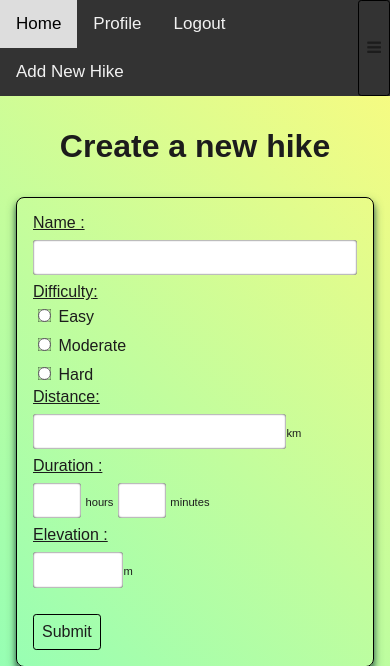
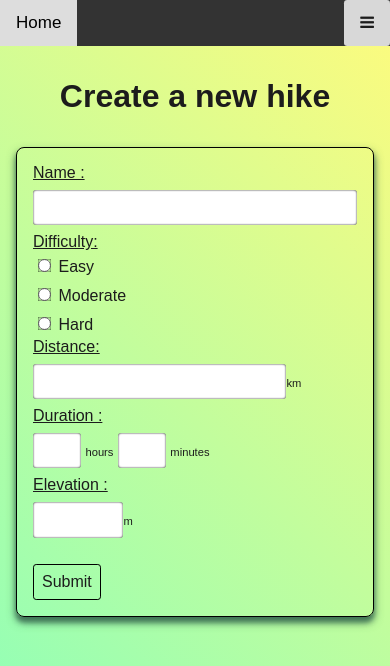
Before and after one commit to JeanChristopheM/hiking-php, a PHP site: page /php/create.php in a window 390 px wide. Shown: the top 666 px of the page. Run offline with PHP 8.4, Linux system fonts and the light colour scheme; the visitor is signed in with stand-in values (Sample User, id 1).

Commit message:
fixed the dev branch

```diff
--- a/php/includes/nav.php
+++ b/php/includes/nav.php
@@ -1,10 +1,17 @@
-<nav class ="topnav">
+<nav class ="topnav" id="topnav">
     <?php if(!isset($_SESSION["user"])): ?>
         <div>
         <a href="/index.php">Home</a>
         <a href="/php/login.php">Login</a>
-            <a href="/php/subscription.php">Sign Up</a>
+        <a href="/php/subscription.php">Subscription</a>
         </div>
+        <button class="icon" onclick="toggle()"><i class="fa fa-bars"></i></button>
+        <script>
+        function toggle() {
+        const nav = document.getElementById("topnav");
+        nav.className === "topnav" ? nav.className += " responsive" : nav.className = "topnav";
+        }
+        </script>
     <?php else: ?>
         <div>
         <a href="/index.php">Home</a>
@@ -20,5 +27,7 @@
         nav.className === "topnav" ? nav.className += " responsive" : nav.className = "topnav";
         }
         </script>
+
     <?php endif; ?>
+
 </nav>
--- a/style/_navbar.scss
+++ b/style/_navbar.scss
@@ -1,26 +1,78 @@
+#newhikebutton {
+    position: absolute;
+    right: 0;
+    top: 0;
+    @media screen and (max-width: 768px) {
+        position: relative;
+    }
+}
+
 .topnav {
     overflow: hidden;
     background-color: #333;
     display: flex;
     justify-content: space-between;
-}
+    position: relative;
 
-.topnav a {
+    a {
         float: left;
+        display: block;
         color: #f2f2f2;
         text-align: center;
-    padding: 14px 16px;
+        padding: 13px 16px;
         text-decoration: none;
         font-size: 17px;
-    list-style-type: none;
-}
+        cursor: pointer;
 
-.topnav a {
-    padding: 14px 16px;
-    cursor: pointer;
-}
-
-.topnav a:hover {
+        &:hover {
             background-color: #ddd;
             color: black;
         }
+        &.active {
+            background-color: #ddd;
+            color: black;
+        }
+    }
+
+    button {
+        display: none;
+    }
+}
+.container {
+    padding: 0px 10px;
+}
+@media screen and (max-width: 768px) {
+    .topnav a:not(:first-child) {
+        display: none;
+    }
+    .topnav button.icon {
+        background: #d8d8d8;
+        float: right;
+        display: block;
+        padding: 13px 16px;
+        border: 0;
+        outline: none;
+        cursor: pointer;
+    }
+    button.icon:focus,
+    button.icon:hover {
+        border: 0;
+        outline: none;
+        background: #b3b3b3;
+    }
+
+    .topnav.responsive {
+        position: relative;
+
+        a {
+            float: none;
+            display: block;
+            text-align: left;
+        }
+        .icon {
+            position: absolute;
+            right: 0;
+            top: 0;
+        }
+    }
+}
--- a/style/main.css
+++ b/style/main.css
@@ -37,6 +37,18 @@ textarea {
   white-space: revert;
 }
 
+#newhikebutton {
+  position: absolute;
+  right: 0;
+  top: 0;
+}
+
+@media screen and (max-width: 768px) {
+  #newhikebutton {
+    position: relative;
+  }
+}
+
 .topnav {
   overflow: hidden;
   background-color: #333;
@@ -46,26 +58,70 @@ textarea {
   -webkit-box-pack: justify;
       -ms-flex-pack: justify;
           justify-content: space-between;
+  position: relative;
 }
 
 .topnav a {
   float: left;
+  display: block;
   color: #f2f2f2;
   text-align: center;
-  padding: 14px 16px;
+  padding: 13px 16px;
   text-decoration: none;
   font-size: 17px;
-  list-style-type: none;
-}
-
-.topnav a {
-  padding: 14px 16px;
   cursor: pointer;
 }
 
 .topnav a:hover {
   background-color: #ddd;
   color: black;
+}
+
+.topnav a.active {
+  background-color: #ddd;
+  color: black;
+}
+
+.topnav button {
+  display: none;
+}
+
+.container {
+  padding: 0px 10px;
+}
+
+@media screen and (max-width: 768px) {
+  .topnav a:not(:first-child) {
+    display: none;
+  }
+  .topnav button.icon {
+    background: #d8d8d8;
+    float: right;
+    display: block;
+    padding: 13px 16px;
+    border: 0;
+    outline: none;
+    cursor: pointer;
+  }
+  button.icon:focus,
+  button.icon:hover {
+    border: 0;
+    outline: none;
+    background: #b3b3b3;
+  }
+  .topnav.responsive {
+    position: relative;
+  }
+  .topnav.responsive a {
+    float: none;
+    display: block;
+    text-align: left;
+  }
+  .topnav.responsive .icon {
+    position: absolute;
+    right: 0;
+    top: 0;
+  }
 }
 
 .user {
```
Also changed, not shown: index.php (+1 -10 lines), php/update.php (+1 -10 lines), 1 other file. Lines whose indentation alone changed are shown as unchanged.
